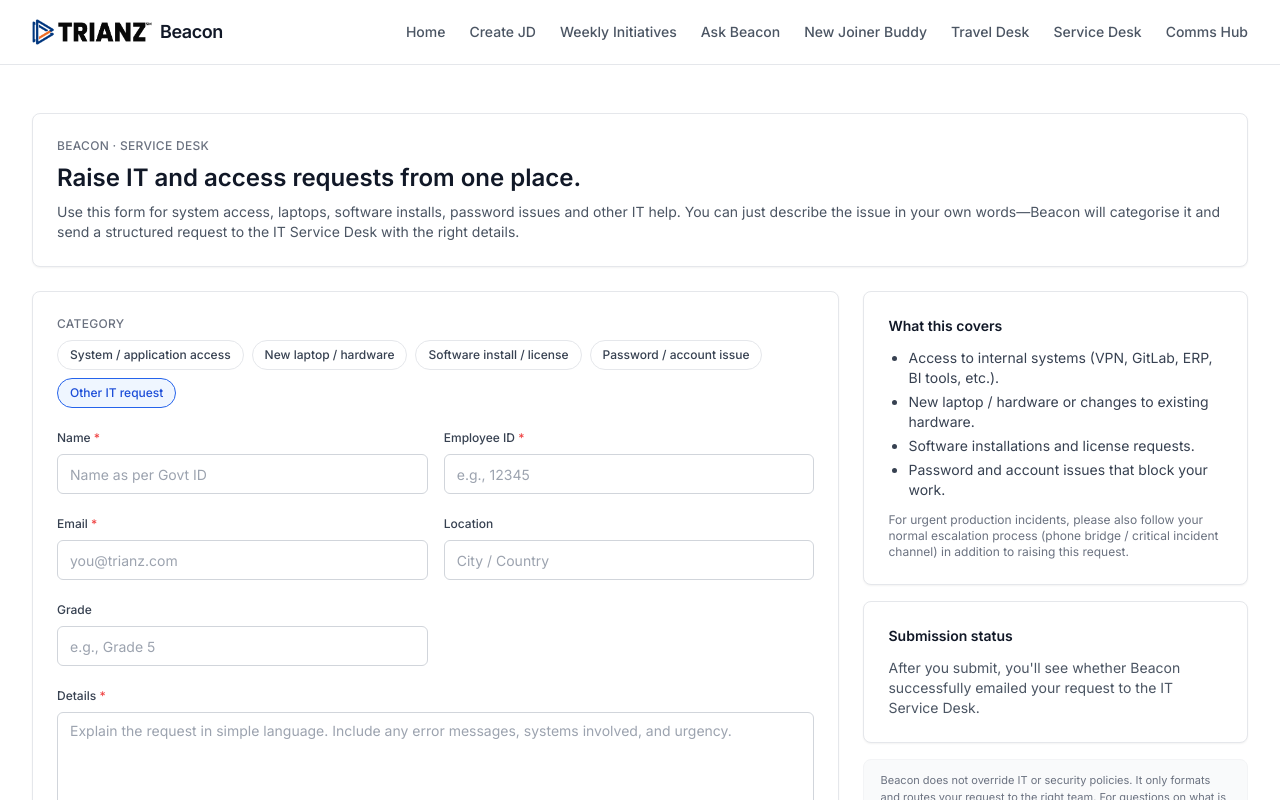
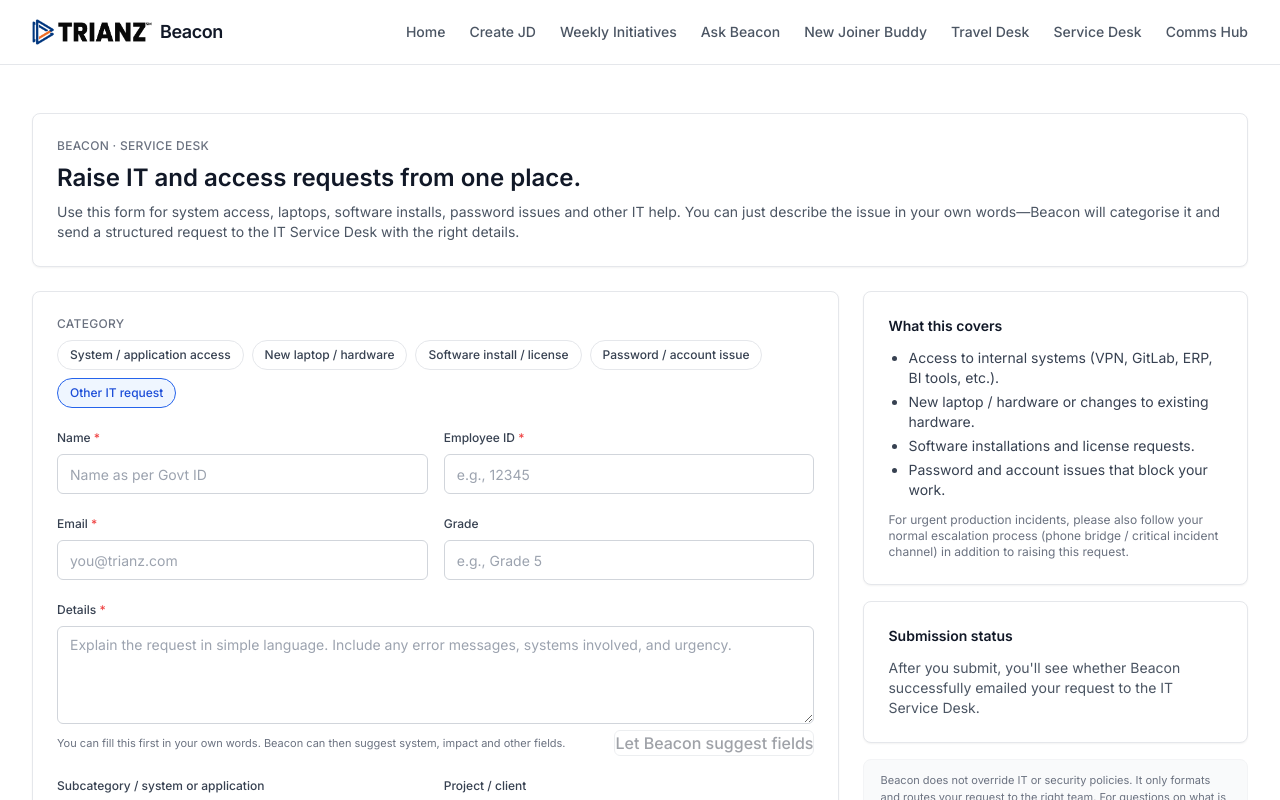
Before and after one commit to PrabhathVarma19/slt-jd, a Next.js app: page /service-desk in a window 1280 px wide. Shown: the top 800 px of the page. Built offline with nearby package versions, Linux system fonts and the light colour scheme.

Commit message:
Remove location field from Service Desk

```diff
--- a/app/api/service-desk/it/route.ts
+++ b/app/api/service-desk/it/route.ts
@@ -138,7 +138,6 @@
     if (email) htmlLines.push(`<li><strong>Email:</strong> ${email}</li>`);
     if (mobile) htmlLines.push(`<li><strong>Mobile:</strong> ${mobile}</li>`);
     if (grade) htmlLines.push(`<li><strong>Grade:</strong> ${grade}</li>`);
-    if (location) htmlLines.push(`<li><strong>Location:</strong> ${location}</li>`);
     htmlLines.push('</ul>');
 
     htmlLines.push('<h3>Request</h3>');
--- a/app/service-desk/page.tsx
+++ b/app/service-desk/page.tsx
@@ -11,7 +11,6 @@
   name: string;
   employeeId: string;
   email: string;
-  location: string;
   grade: string;
   requestType: RequestType;
   system: string;
@@ -34,7 +33,6 @@
   name: '',
   employeeId: '',
   email: '',
-  location: '',
   grade: '',
   requestType: 'other',
   system: '',
@@ -229,14 +227,6 @@
                 value={form.email}
                 onChange={(e) => handleChange('email', e.target.value)}
                 placeholder="you@trianz.com"
-              />
-            </div>
-            <div className="space-y-1.5">
-              <label className="text-xs font-medium text-gray-700">Location</label>
-              <Input
-                value={form.location}
-                onChange={(e) => handleChange('location', e.target.value)}
-                placeholder="City / Country"
               />
             </div>
             <div className="space-y-1.5">
```
